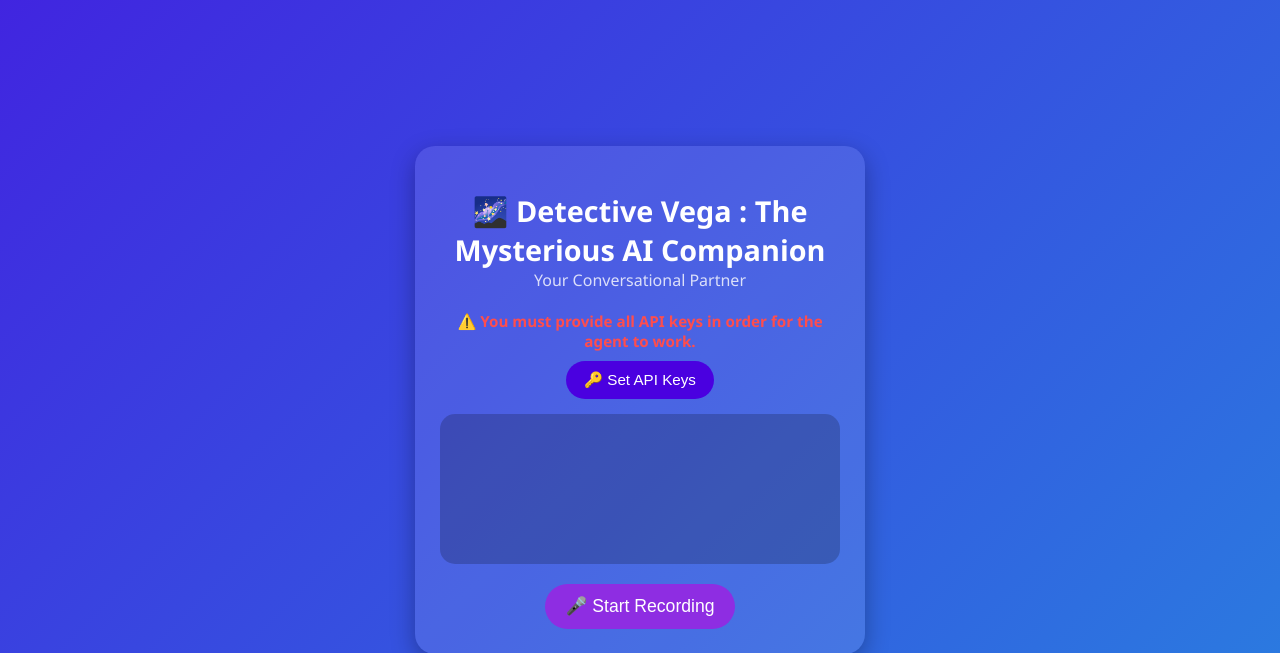
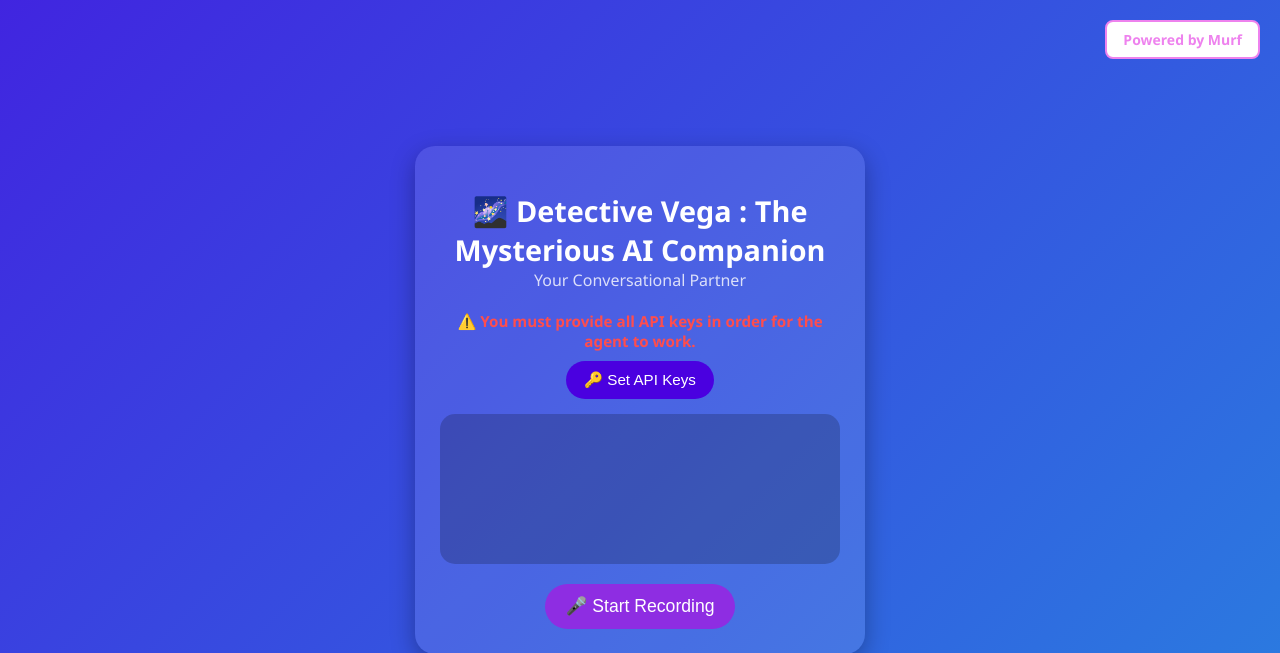
Before and after one commit to riya941/ai-voice-agent, a FastAPI app: page / in a window 1280 px wide. Shown: the top 653 px of the page. Run offline with FastAPI, Linux system fonts and the light colour scheme.

Commit message:
Added 'Powered by Murf' button in templates/index.html and styles in static/style.css

```diff
--- a/static/styles.css
+++ b/static/styles.css
@@ -198,3 +198,24 @@ h1 span { font-size: 1rem; display: block; font-weight: 300; opacity: 0.8; }
   font-weight: bold;
   margin-bottom: 10px;
 }
+.powered-by-murf {
+  position: fixed;
+  top: 20px;
+  right: 20px;
+  background-color: white;
+  color: violet;
+  border: 2px solid violet;
+  border-radius: 8px;
+  padding: 8px 16px;
+  text-decoration: none;
+  font-weight: bold;
+  font-size: 14px;
+  cursor: pointer;
+  transition: all 0.3s ease;
+  z-index: 1000; /* keep it above other elements */
+}
+
+.powered-by-murf:hover {
+  background-color: violet;
+  color: white;
+}
--- a/templates/index.html
+++ b/templates/index.html
@@ -65,6 +65,8 @@
     <button id="recordBtn">🎤 Start Recording</button>
   </div>
 
+  <a href="https://murf.ai/api/docs/introduction/overview" target="_blank" class="powered-by-murf">Powered by Murf</a>
+
   <script src="/script.js"></script>
 </body>
 
```
